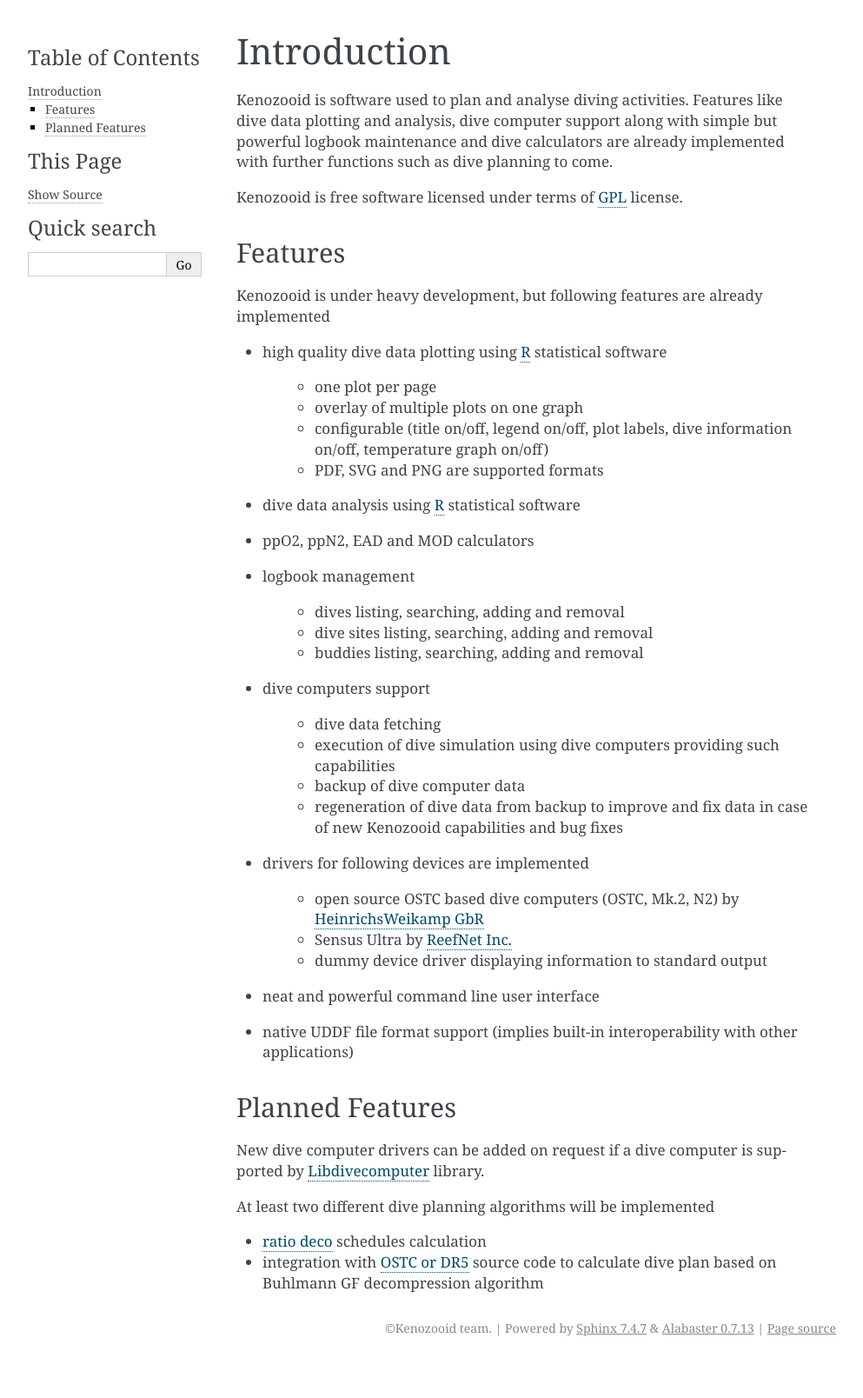
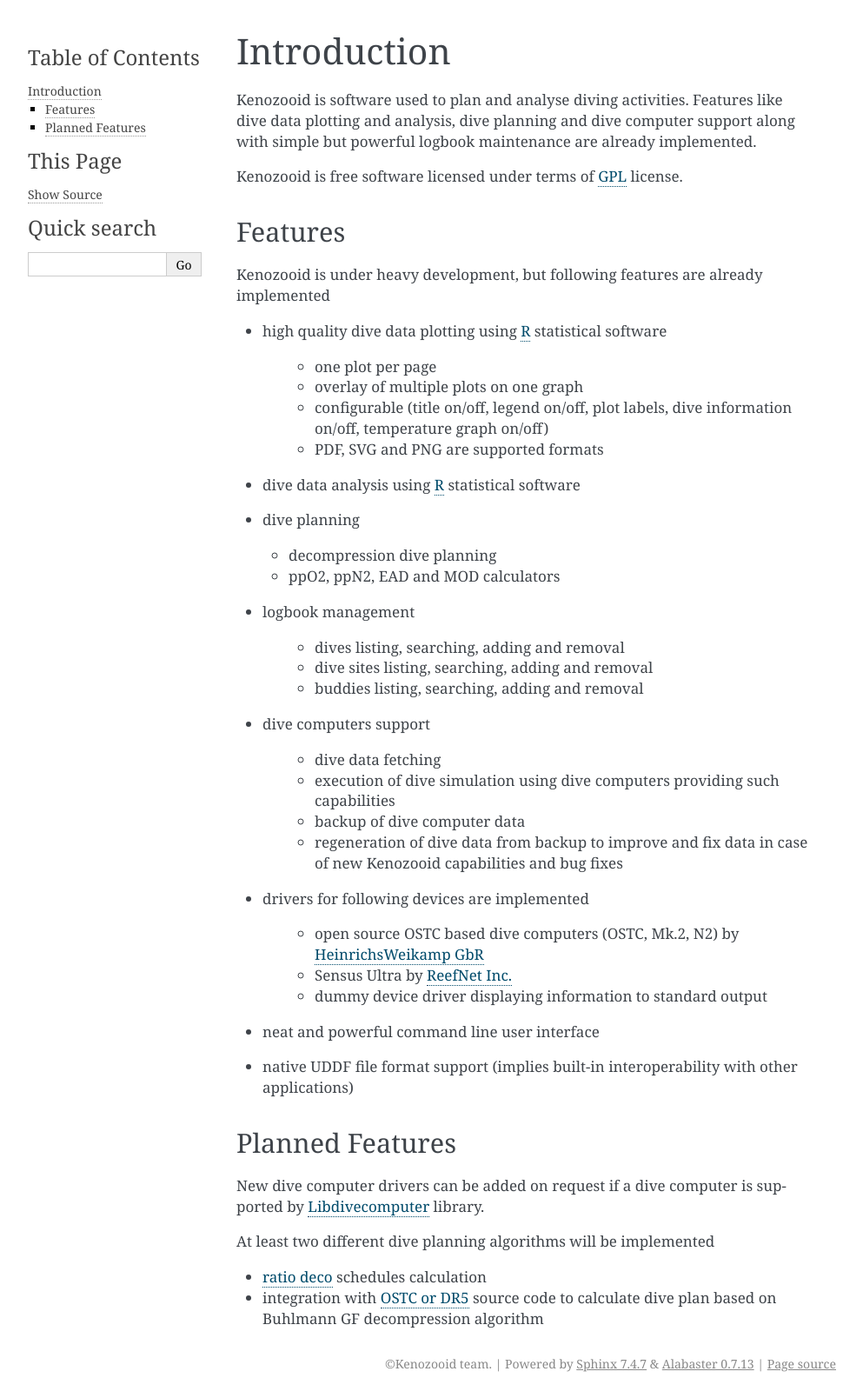
Before and after one commit to gitGNU/gnu_kenozooid, a Sphinx documentation site: the page built from doc/user/intro.rst, in a window 1280 px wide. Shown: the whole page at 87% size, without its empty margins (148-1141 px from the left). Built offline with Sphinx 7.4.7, drawn with Linux system fonts in a browser that asks for light colours; before the commit the page ends 1567 px from its top, so only the background shows below that.

Commit message:
- updated features list to contain decompression dive plan

```diff
--- a/doc/user/intro.rst
+++ b/doc/user/intro.rst
@@ -1,9 +1,10 @@
 Introduction
 ============
 Kenozooid is software used to plan and analyse diving activities. Features
-like dive data plotting and analysis, dive computer support along with
-simple but powerful logbook maintenance and dive calculators are already
-implemented with further functions such as dive planning to come.
+like dive data plotting and analysis, dive planning and dive computer
+support along with simple but powerful logbook maintenance are already
+implemented.
+
 
 Kenozooid is free software licensed under terms of
 `GPL <http://www.fsf.org/licensing/licenses/gpl.html>`_ license.
@@ -24,7 +25,11 @@
 
 - dive data analysis using `R <http://www.r-project.org/>`_
   statistical software
-- ppO2, ppN2, EAD and MOD calculators
+- dive planning
+
+  - decompression dive planning
+  - ppO2, ppN2, EAD and MOD calculators
+
 - logbook management
 
     - dives listing, searching, adding and removal
```
Also changed, not shown: doc/homepage/index.html (+3 -5 lines).
